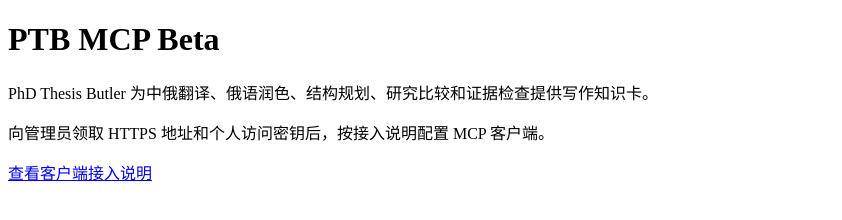
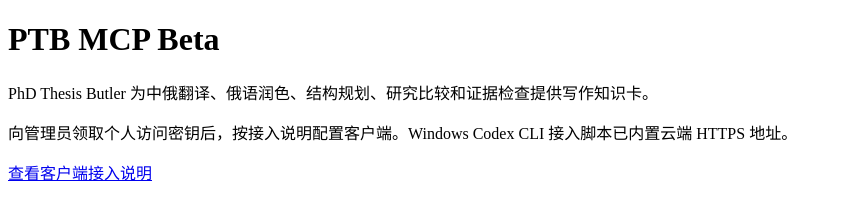
Before and after one commit to Tanue-Hou/phd-thesis-butler, a plain HTML site: page docs/index.html in a window 1280 px wide. Shown: the whole page, without its empty margins (0-842 px from the left). Drawn offline with Linux system fonts and the light colour scheme.

Commit message:
PTB-0016 Use the deployed HTTPS endpoint by default in client setup

```diff
--- a/docs/index.html
+++ b/docs/index.html
@@ -9,7 +9,7 @@
   <main>
     <h1>PTB MCP Beta</h1>
     <p>PhD Thesis Butler 为中俄翻译、俄语润色、结构规划、研究比较和证据检查提供写作知识卡。</p>
-    <p>向管理员领取 HTTPS 地址和个人访问密钥后，按接入说明配置 MCP 客户端。</p>
+    <p>向管理员领取个人访问密钥后，按接入说明配置客户端。Windows Codex CLI 接入脚本已内置云端 HTTPS 地址。</p>
     <p><a href="https://github.com/Tanue-Hou/phd-thesis-butler#readme">查看客户端接入说明</a></p>
   </main>
 </body>
```
Also changed, not shown: 2 other files.
